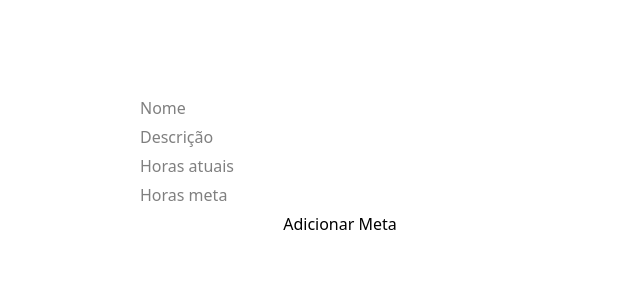
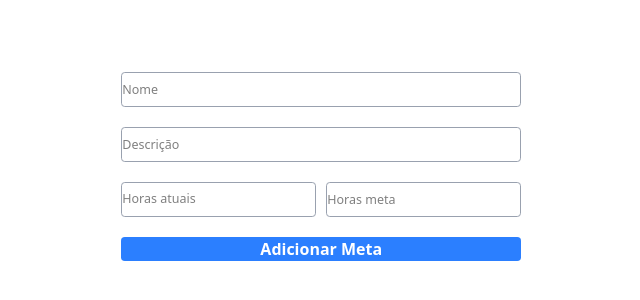
Before and after one commit to matsoaresp/tarefas-front, a Next.js app: page /metas in a window 1280 px wide. Shown: the part 234-534 px from the top of the page, without its empty margins (300-940 px from the left). Built offline with nearby package versions, Linux system fonts and the light colour scheme.

Commit message:
feat: estilizando

```diff
--- a/src/app/(pratica)/metas/components/Metas.tsx
+++ b/src/app/(pratica)/metas/components/Metas.tsx
@@ -81,9 +81,11 @@ export function Metas() {
   }, []);
 
   return (
-    <div className="flex justify-center items-center min-h-screen">
-        <div className="flex flex-col gap-2 w-[400px]">
+    <div className="flex justify-center items-center min-h-screen gap-15">
+        <div className="flex flex-col gap-8 w-[400px]">
+
       <input
+       className="px-4 py-4 text-lg h-14 rounded-md bg-white border border-gray-400 w-full focus:outline-none focus:ring-2 focus:ring-blue-500 placeholder:text-xl placeholder:text-xl"
         type="text"
         placeholder="Nome"
         value={nome}
@@ -91,31 +93,33 @@ export function Metas() {
       />
 
       <input
+      className="px-4 py-4 text-lg h-14 rounded-md bg-white border border-gray-400 w-full focus:outline-none focus:ring-2 focus:ring-blue-500 placeholder:text-xl placeholder:text-xl"
         type="text"
         placeholder="Descrição"
         value={descricao}
         onChange={(e) => setDescricao(e.target.value)}
       />
 
+     <div className="flex gap-4">
   <input
-        type="number"
+    className="flex-1 px-4 py-4 text-lg rounded-md border  border-gray-400 w-full focus:outline-none placeholder:text-xl placeholder:text-xl placeholder:black-gray-500 focus:ring-2 focus:ring-blue-500"
+    type="text"
     placeholder="Horas atuais"
     value={horasAtuais}
     onChange={(e) => setHorasAtuais(e.target.value)}
   />
-
   <input
-        type="number"
+    className="flex-1 px-4 py-4 h-14 text-lg rounded-md border border-gray-400 w-full focus:outline-none focus:ring-2 focus:ring-blue-500 placeholder:text-xl placeholder:text-xl"
+    type="text"
     placeholder="Horas meta"
     value={horasMetas}
     onChange={(e) => setHorasMetas(e.target.value)}
   />
+</div>
 
-      <button onClick={handleAddMeta}>
+      <button className="bg-blue-500 text-white font-semibold py-3 rounded-md hover:bg-blue-600 transition-colors">
   Adicionar Meta
 </button>
-
-
       </div>
 
       <ul className="flex flex-col gap-2">
```
Lines whose indentation alone changed are shown as unchanged.
